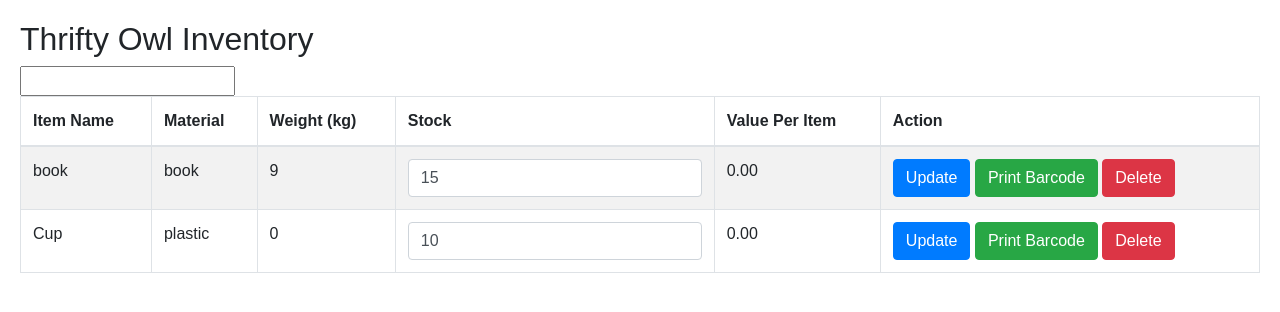
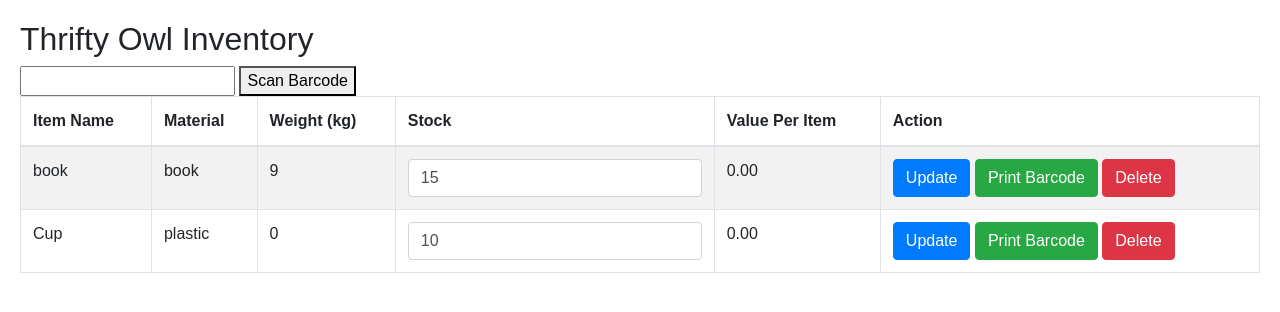
Before and after one commit to jjuela/ThriftySwap, a Flask app: page /dashboard in a window 1280 px wide. Shown: the part 44-356 px from the top of the page. Run offline with Flask 2, Linux system fonts and the light colour scheme; a user stored in the database is signed in; data comes from the database, SQL or seed files in the repository; both versions use the stored data as it was after the commit; some libraries are stand-ins or nearby versions.

```diff
--- a/routes.py
+++ b/routes.py
@@ -64,17 +64,18 @@ def delete_item():
     else:
         return jsonify({'success': False, 'message': 'Item not found'})
 
-@app.route('/scan_barcode', methods=['POST'])
+@bp.route('/scan_barcode', methods=['POST'])
+@login_required
 def scan_barcode():
     data = request.json
-    barcode = data['barcode']
+    scanned_barcode = data['barcode']
 
-    inventory_item = Inventory.query.filter(func.lower(Inventory.barcode) == func.lower(barcode)).first()
+    inventory_item = Inventory.query.filter_by(barcode=scanned_barcode).first()
 
     if inventory_item:
         inventory_item.stock += 1
         db.session.commit()
-        return jsonify({'success': True, 'message': 'Item quantity increased successfully', 'item': {'id': inventory_item.id}})
+        return jsonify({'success': True, 'message': 'Item quantity increased successfully'})
     else:
         return jsonify({'success': False, 'message': 'Item not found'})
 
--- a/templates/dashboard.html
+++ b/templates/dashboard.html
@@ -8,6 +8,7 @@
     <!-- Inventory window -->
     <div class="inventory-window">
         <input type="text" id="scannedBarcode" readonly>
+        <button onclick="scanBarcode()">Scan Barcode</button>
 
         <div class="table-responsive">
             <table class="table table-bordered table-striped">
@@ -31,6 +32,8 @@
     <script>
         document.addEventListener('DOMContentLoaded', function() {
             fetchInventory();
+
+            scanBarcode();
         });
 
         function fetchInventory() {
@@ -133,25 +136,39 @@
         }
 
         function scanBarcode() {
-            const barcode = document.getElementById('scannedBarcode').value;
+            // Assuming your barcode scanner acts like a keyboard input
+            // Listen for keyboard input in the input field where the barcode should appear
+            document.getElementById('scannedBarcode').addEventListener('keypress', function(event) {
+                // Check if Enter key is pressed (barcode scanners often send Enter key after scanning)
+                if (event.keyCode === 13) {
+                    // Get the value entered in the input field
+                    const scannedBarcode = this.value.trim();
 
+                    // Clear the input field after scanning
+                    this.value = '';
+
+                    // Send the scanned barcode to the server
                     fetch('/scan_barcode', {
                         method: 'POST',
                         headers: {
                             'Content-Type': 'application/json',
                         },
-                body: JSON.stringify({ barcode: barcode }),
+                        body: JSON.stringify({ barcode: scannedBarcode }),
                     })
                     .then(response => response.json())
                     .then(data => {
                         if (data.success) {
                             alert(data.message);
-                        fetchInventory();
+                            // Optionally, update the UI to reflect the updated quantity
+                            // fetchInventory(); // Call a function to refresh inventory data
                         } else {
                             alert(data.message);
                         }
                     })
                     .catch(error => console.error('Error:', error));
                 }
+            });
+        }
+
     </script>
 {% endblock %}
```
Also changed, not shown: instance/database.db. Lines whose indentation alone changed are shown as unchanged.
